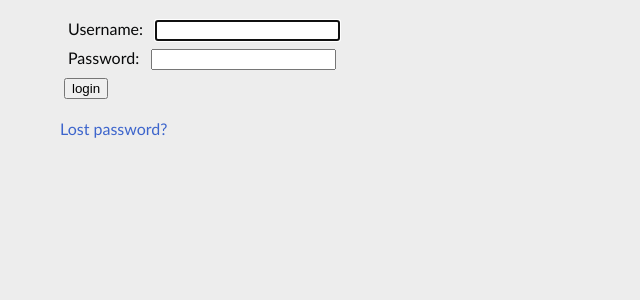
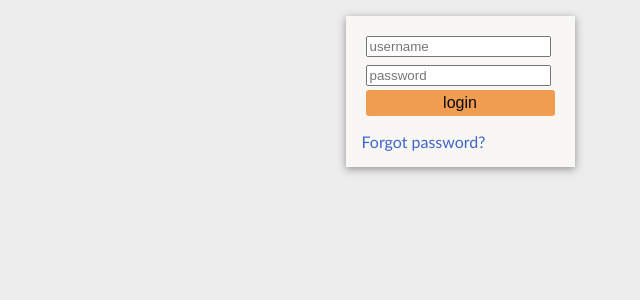
Before and after one commit to jbrunsting/webreduce, a Django app: page /accounts/login/ in a window 1280 px wide. Shown: the top 300 px of the page, without its empty margins (180-820 px from the left). Run offline with Django 3.2, Linux system fonts and the light colour scheme; style sheets or scripts are compiled from the project's sources; parts of the project's set-up code (start-up, migrations or seed data) failed here and were passed over; some libraries are stand-ins or nearby versions.

Commit message:
Improve login flow styling

```diff
--- /dev/null
+++ b/accounts/static/accounts/styles.scss
@@ -0,0 +1,59 @@
+$accent: #F09D51;
+$dark: #313638;
+$light: #F9F7F3;
+$text-dark: #08090A;
+
+$large-margin: 16px;
+$medium-margin: 8px;
+$small-margin: 4px;
+
+body {
+  display: flex;
+}
+
+form {
+  display: flex;
+  flex-direction: column;
+}
+
+input[type="submit"] {
+  display: inline-block;
+  padding: $small-margin $medium-margin;
+  margin: 0 $small-margin;
+  border-radius: 3px;
+  white-space: nowrap;
+  font-size: 1em;
+  font-size: 1em;
+  color: $text-dark;
+  border: none;
+  background-color: $accent;
+  transition: box-shadow 200ms ease-in-out;
+  outline: none;
+}
+
+input[type="submit"]:hover {
+  cursor: pointer;
+  box-shadow: 0px 1px 2px 1px rgba($dark, 0.3);
+}
+
+input[type="submit"]:focus {
+  cursor: pointer;
+  box-shadow: 0px 1px 2px 1px rgba($dark, 0.3) inset;
+}
+
+input[type="submit"]:disabled {
+  background-color: rgba($accent, 0.3);
+  cursor: auto;
+  box-shadow: none;
+}
+
+.content {
+  display: inline-block;
+  background-color: $light;
+  padding: $large-margin;
+  box-shadow: 0px 2px 8px 0px rgba($dark, 0.5);
+
+  :last-child {
+    margin-bottom: 0;
+  }
+}
--- a/accounts/urls.py
+++ b/accounts/urls.py
@@ -3,5 +3,6 @@ from django.urls import path
 from . import views
 
 urlpatterns = [
-    path('signup/', views.signup),
+    path('signup', views.signup),
+    path('logout', views.logoutUser),
 ]
--- /dev/null
+++ b/templates/registration/base.html
@@ -0,0 +1,5 @@
+{% extends "base.html" %}
+{% load sass_tags %}
+{% block sass_imports %}
+<link rel="stylesheet" href={% sass_src "accounts/styles.scss" %}>
+{% endblock %}
--- a/templates/registration/login.html
+++ b/templates/registration/login.html
@@ -1,4 +1,4 @@
-{% extends "base.html" %}
+{% extends "registration/base.html" %}
 
 {% block content %}
 
@@ -17,23 +17,12 @@
 
 <form method="post" action="{% url 'login' %}">
     {% csrf_token %}
-
-    <div>
-        <td>{{ form.username.label_tag }}</td>
-        <td>{{ form.username }}</td>
-    </div>
-    <div>
-        <td>{{ form.password.label_tag }}</td>
-        <td>{{ form.password }}</td>
-    </div>
-
-    <div>
-        <input type="submit" value="login" />
-        <input type="hidden" name="next" value="{{ next }}" />
-    </div>
+    <input type="text" name="{{ form.username.name }}" placeholder="username" />
+    <input type="password" name="{{ form.password.name }}" placeholder="password" />
+    <input type="submit" value="login" />
 </form>
 
 {# Assumes you setup the password_reset view in your URLconf #}
-<p><a href="{% url 'password_reset' %}">Lost password?</a></p>
+<p><a href="{% url 'password_reset' %}">Forgot password?</a></p>
 
 {% endblock %}
--- a/templates/registration/password_reset_complete.html
+++ b/templates/registration/password_reset_complete.html
@@ -1,4 +1,4 @@
-{% extends "base.html" %}
+{% extends "registration/base.html" %}
 
 {% block content %}
 <h1>The password has been changed!</h1>
--- a/templates/registration/password_reset_confirm.html
+++ b/templates/registration/password_reset_confirm.html
@@ -1,4 +1,4 @@
-{% extends "base.html" %}
+{% extends "registration/base.html" %}
 
 {% block content %}
 {% if validlink %}
--- a/templates/registration/password_reset_done.html
+++ b/templates/registration/password_reset_done.html
@@ -1,4 +1,4 @@
-{% extends "base.html" %}
+{% extends "registration/base.html" %}
 
 {% block content %}
 <p>We've emailed you instructions for setting your password. If they haven't arrived in a few minutes, check your spam folder.</p>
--- a/templates/registration/password_reset_form.html
+++ b/templates/registration/password_reset_form.html
@@ -1,4 +1,4 @@
-{% extends "base.html" %}
+{% extends "registration/base.html" %}
 
 {% block content %}
 <form action="" method="post">
@@ -6,7 +6,7 @@
     {% if form.email.errors %}
     {{ form.email.errors }}
     {% endif %}
-    <p>{{ form.email }}</p>
+    <input type="{{ form.email.type }}" name="{{ form.email.name }}" placeholder="email" />
     <input type="submit" class="btn btn-default btn-lg" value="Reset password">
 </form>
 {% endblock %}
--- a/templates/registration/signup.html
+++ b/templates/registration/signup.html
@@ -1,4 +1,4 @@
-{% extends "base.html" %}
+{% extends "registration/base.html" %}
 
 {% block content %}
 <h2>Sign up</h2>
--- a/webreduce/settings.py
+++ b/webreduce/settings.py
@@ -137,3 +137,5 @@ STATICFILES_FINDERS = [
 ]
 
 EMAIL_BACKEND = 'django.core.mail.backends.console.EmailBackend'
+
+LOGIN_REDIRECT_URL = '/feed'
```
Also changed, not shown: templates/feed/home.html (+6 -5 lines), templates/feed/search.html (+29 -29 lines).
